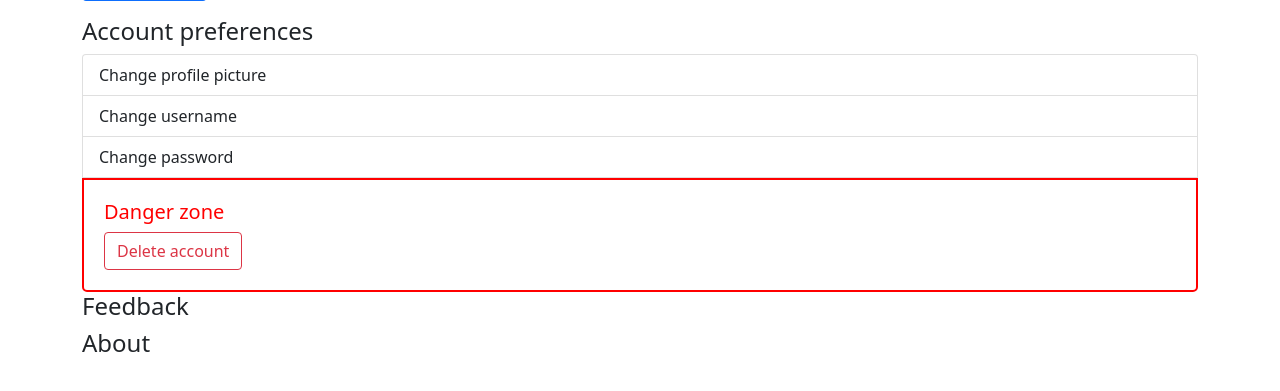
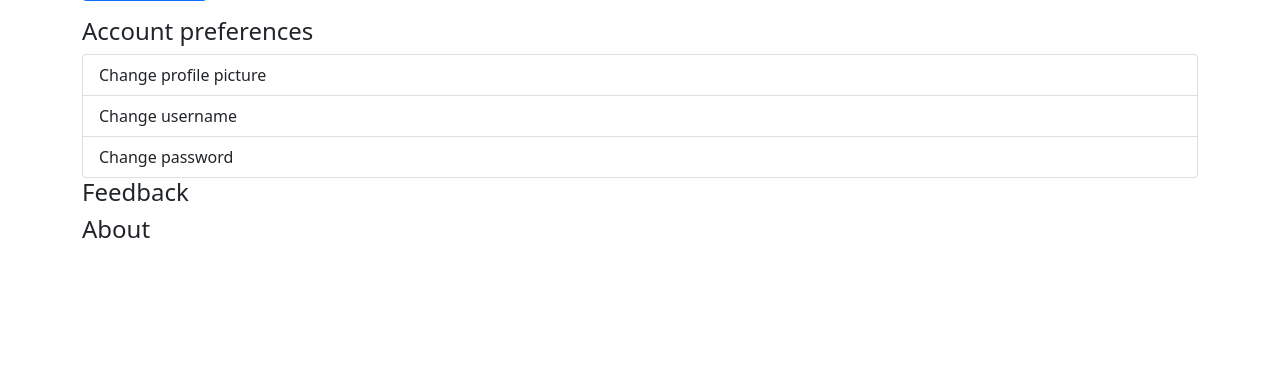
Before and after one commit to nhk2712/igottemplate, a PHP site: page /settings in a window 1280 px wide. Shown: the part 250-641 px from the top of the page. Run offline with PHP 8.4, Linux system fonts and the light colour scheme; the visitor is signed in with stand-in values (Sample User, id 1); data that the repository does not hold is empty.

Commit message:
remove delete account zone

```diff
--- a/lang/settings/index.php
+++ b/lang/settings/index.php
@@ -10,8 +10,6 @@ if ($lang == 'en-US'){
     $changeAva='Change profile picture';
     $changeUsername='Change username';
     $changePass='Change password';
-    $danger='Danger zone';
-    $delAcc='Delete account';
     $feedback='Feedback';
     $about='About';
     $noUser='You have to sign in to manage your account.';
@@ -25,8 +23,6 @@ elseif ($lang == 'vi'){
     $changeAva='Đổi hình đại diện';
     $changeUsername='Đổi tên người dùng';
     $changePass='Đổi mật khẩu';
-    $danger='Vùng nguy hiểm';
-    $delAcc='Xóa tài khoản';
     $feedback='Phản hồi';
     $about='Giới thiệu';
     $noUser='Bạn phải đăng nhập để quản lý tài khoản.';
--- a/settings/account-pref.php
+++ b/settings/account-pref.php
@@ -2,8 +2,4 @@
     <a href="changeava" class="list-group-item list-group-item-action"><?php echo $changeAva;?></a>
     <a href="rename" class="list-group-item list-group-item-action"><?php echo $changeUsername;?></a>
     <a href="changepass" class="list-group-item list-group-item-action"><?php echo $changePass;?></a>
-    <div style="border:2px solid red;padding:20px;border-radius: 0px 0px 5px 5px">
-        <h5 style="color:red"><?php echo $danger;?></h5>
-        <a href="delacc.php"><button type="button" class="btn btn-outline-danger"><?php echo $delAcc;?></button></a><br/>
-    </div>
 </div>
```
Also changed, not shown: settings/delacc.php (deleted, +0 -16 lines).
